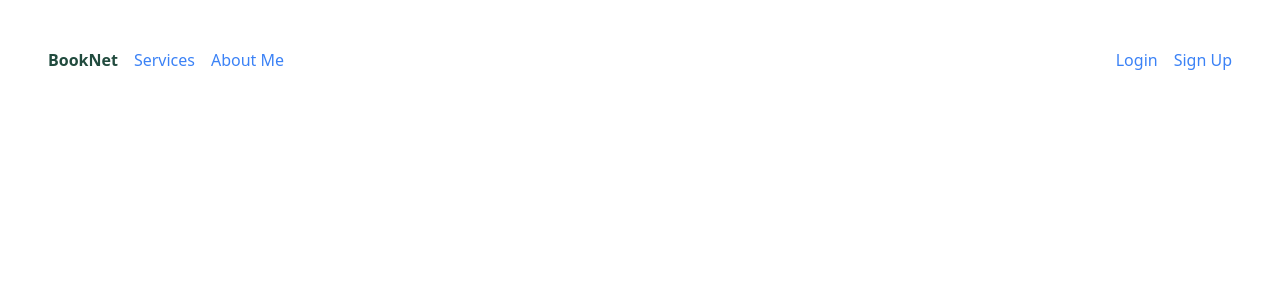
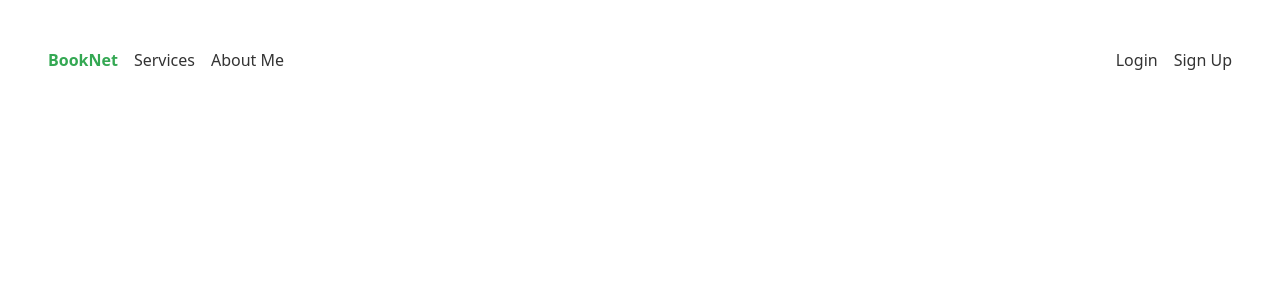
Before and after one commit to ahmedrazek/library-social-media-front, a React (Vite) app: page / in a window 1280 px wide. Shown: the top 300 px of the page. Built offline with nearby package versions, Linux system fonts and the light colour scheme.

Commit message:
change name images

```diff
--- a/index.html
+++ b/index.html
@@ -7,7 +7,7 @@
     <title>Library Social Media</title>
   </head>
   <body>
-    <div id="root"></div>
+    <div className="font-mainFontFamily" id="root"></div>
     <script type="module" src="/src/main.jsx"></script>
   </body>
 </html>
--- a/src/pages/Home/index.jsx
+++ b/src/pages/Home/index.jsx
@@ -3,28 +3,38 @@ import { Link } from 'react-router-dom'; // Make sure to import Link
 
 const Home = () => {
     return(
-        <div className=" mx-auto p-4">
+        <div className="container mx-auto p-4">
             <nav className="flex justify-between items-center">
                 <ul className="flex space-x-4">
                     <li>
-                        <Link to="/" className="text-primary hover:text-dark_light size-8 font-bold">BookNet</Link>
+                        <Link to="/Home" className="text-greenMain size-11 font-bold">BookNet</Link>
                     </li>
                     <li>
-                        <Link to="/services" className="text-blue-500 hover:text-blue-700">Services</Link>
+                        <Link to="/services" className="text-dark_light hover:text-greenMain size-5 font-medium">Services</Link>
                     </li>
                     <li>
-                        <Link to="/about" className="text-blue-500 hover:text-blue-700">About Me</Link>
+                        <Link to="/about" className="text-dark_light hover:text-greenMain size-5 font-medium">About Me</Link>
                     </li>
                 </ul>
                 <ul className="flex space-x-4">
                     <li>
-                        <Link to="/login" className="text-blue-500 hover:text-blue-700">Login</Link>
+                        <Link to="/login" className="text-dark_light hover:text-greenMain size-5 font-medium">Login</Link>
                     </li>
                     <li>
-                        <Link to="/signup" className="text-blue-500 hover:text-blue-700">Sign Up</Link>
+                        <Link to="/signup" className="text-dark_light hover:text-greenMain size-5 font-medium">Sign Up</Link>
                     </li>
                 </ul>
             </nav>
+            <main>
+                <div className="hero-section">
+                    <div>
+
+                    </div>
+                    <div>
+
+                    </div>
+                </div>
+            </main>
         </div>
     );
 }
--- a/src/pages/Login/index.jsx
+++ b/src/pages/Login/index.jsx
@@ -1,5 +1,5 @@
 import { useState } from "react";
-import image from "../../assets/image 1.png";
+import image from "../../assets/loginImage.png";
 import { useForm } from "react-hook-form";
 import axios from "axios";
 import { useDispatch } from "react-redux";
--- a/src/pages/Signup/index.jsx
+++ b/src/pages/Signup/index.jsx
@@ -4,7 +4,7 @@ import { useForm } from "react-hook-form";
 import { useDispatch } from "react-redux";
 import { NavLink, Navigate } from "react-router-dom";
 import { setUser } from "../../store/userSlice";
-import backgroundImage from "../../assets/WhatsApp Image 2024-05-28 at 21.03.32_19ee6517.jpg";
+import backgroundImage from "../../assets/signupImage.jpg";
 
 export default function Signup() {
   const [redirect, setRedirect] = useState();
```
Also changed, not shown: src/assets/loginImage.png (renamed from src/assets/image 1.png), src/assets/signupImage.jpg (renamed from src/assets/WhatsApp Image 2024-05-28 at 21.03.32_19ee6517.jpg).
